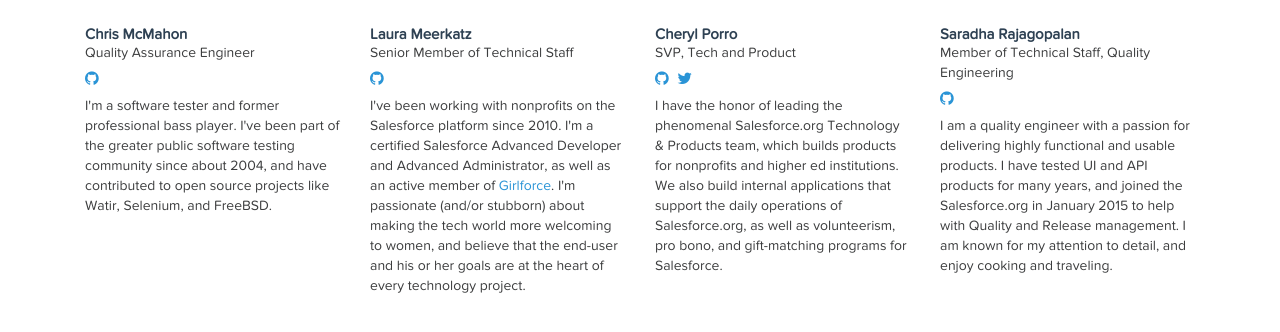
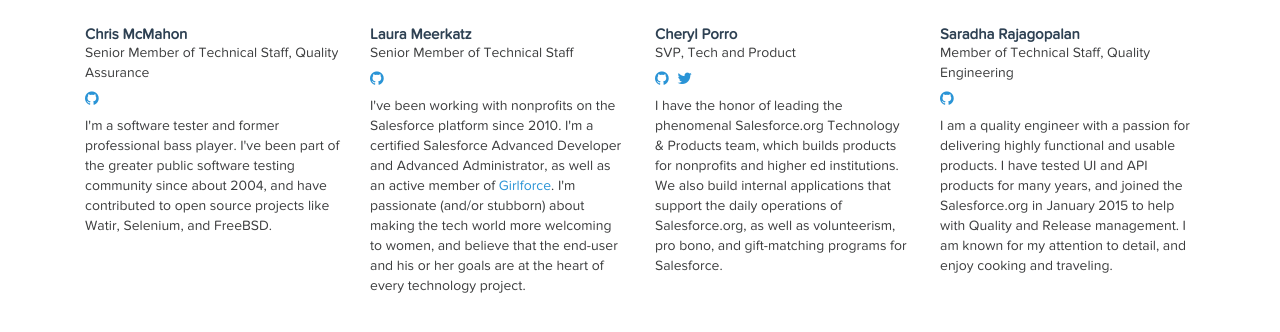
Before and after one commit to dvenor/salesforcefoundation.github.io, a Jekyll site: the page built from index.html, in a window 1280 px wide and 900 px high, scrolled down 5487 px, cut to the strip 216-579 px from the top of the window. Shown: the top 332 px of the strip. Built offline with Jekyll 4.4.1, drawn with Linux system fonts in a browser that asks for light colours; some web fonts are replaced; Markdown is read by kramdown in place of the engine named in the settings; the list of posts is cut into pages by our own code; comment, search, counter and statistics services are not loaded.

Commit message:
chris title

```diff
--- a/_data/members.yml
+++ b/_data/members.yml
@@ -83,7 +83,7 @@
 Chris McMahon:
   github:         chrismcmahon
   avatar:         https://avatars3.githubusercontent.com/u/204643
-  title:          "Quality Assurance Engineer"
+  title:          "Senior Member of Technical Staff, Quality Assurance"
   bio:            "I'm a software tester and former professional bass player. I've been part of the greater public software testing community since about 2004, and have contributed to open source projects like Watir, Selenium, and FreeBSD."
 
 Laura Meerkatz:
```
